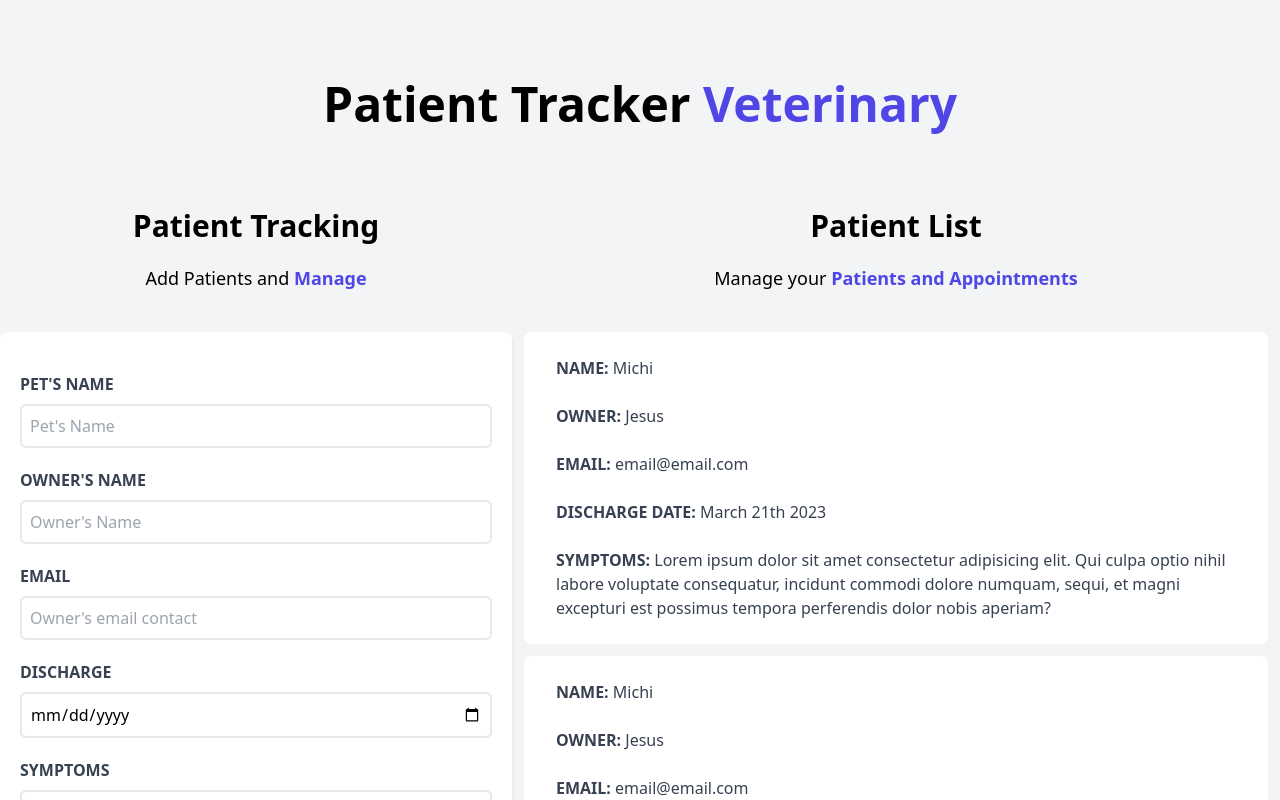
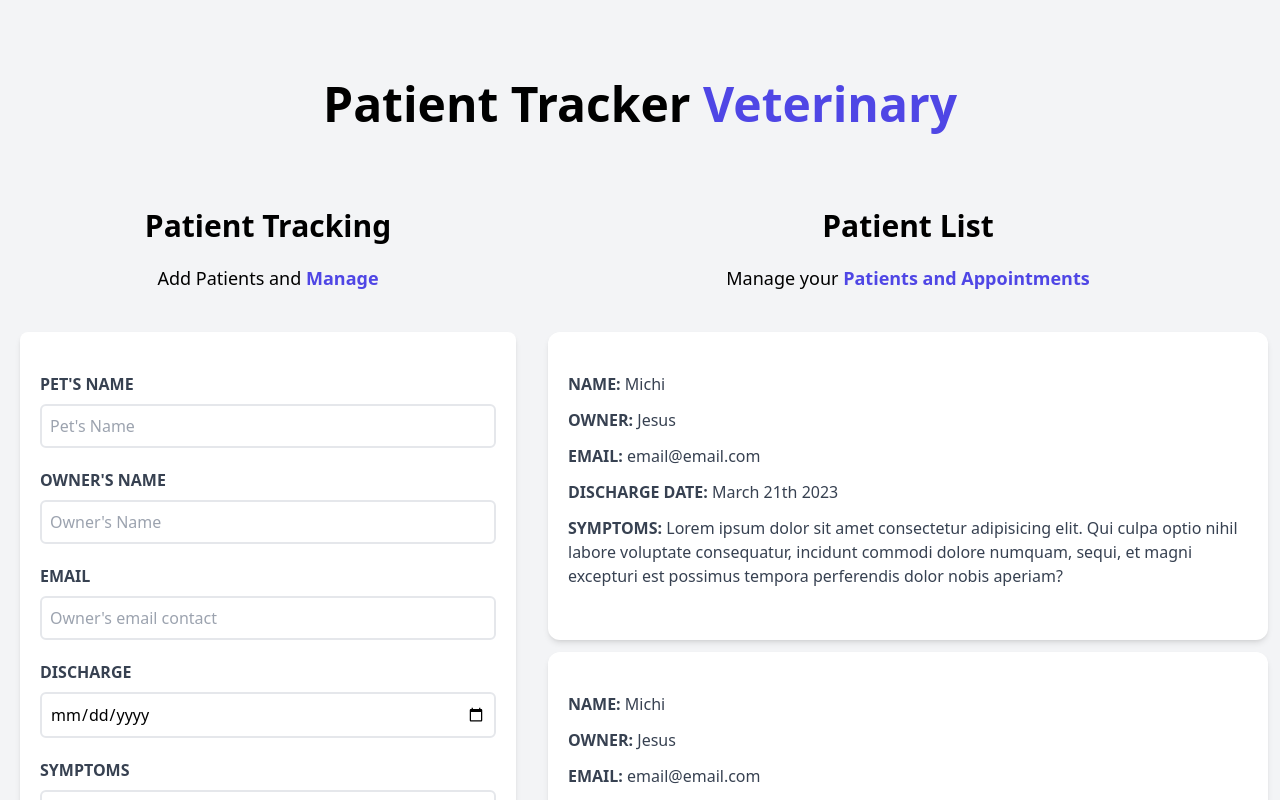
Before and after one commit to JesusLopz/react-course-juan, a React (Vite) app in the folder appointment-react/: page / in a window 1280 px wide. Shown: the top 800 px of the page. Built offline with nearby package versions, Linux system fonts and the light colour scheme.

Commit message:
modify card patient

```diff
--- a/appointment-react/src/components/Form.jsx
+++ b/appointment-react/src/components/Form.jsx
@@ -1,6 +1,6 @@
 const Form = () => {
   return (
-    <div className="md:w-1/2 lg:w-2/5">
+    <div className="md:w-1/2 lg:w-2/5 mx-5">
       <h2 className="font-black text-3xl text-center">Patient Tracking</h2>
 
       <p className="mt-5 text-lg text-center mb-10">
--- a/appointment-react/src/components/Patient.jsx
+++ b/appointment-react/src/components/Patient.jsx
@@ -1,19 +1,19 @@
 const Patient = () => {
     return(
-        <div className="bg-white m-3 rounded-lg p-3">
-            <p className="px-5 py-3  uppercase text-gray-700 font-bold">Name: {""}
+        <div className="bg-white m-3 rounded-xl shadow-md px-5 py-10">
+            <p className="mb-3 uppercase text-gray-700 font-bold">Name: {""}
                 <span className="font-normal normal-case">Michi</span>
             </p>
-            <p className="px-5 py-3  uppercase text-gray-700 font-bold">Owner: {""}
+            <p className="mb-3 uppercase text-gray-700 font-bold">Owner: {""}
                 <span className="font-normal normal-case">Jesus</span>
             </p>
-            <p className="px-5 py-3  uppercase text-gray-700 font-bold">Email: {""}
+            <p className="mb-3 uppercase text-gray-700 font-bold">Email: {""}
                 <span className="font-normal normal-case">email@email.com</span>
             </p>
-            <p className="px-5 py-3  uppercase text-gray-700 font-bold">Discharge date: {""}
+            <p className="mb-3 uppercase text-gray-700 font-bold">Discharge date: {""}
                 <span className="font-normal normal-case">March 21th 2023</span>
             </p>
-            <p className="px-5 py-3  uppercase text-gray-700 font-bold">Symptoms: {""}
+            <p className="mb-3 uppercase text-gray-700 font-bold">Symptoms: {""}
                 <span className="font-normal normal-case">Lorem ipsum dolor sit amet consectetur adipisicing elit. Qui culpa optio nihil labore voluptate consequatur, incidunt commodi dolore numquam, sequi, et magni excepturi est possimus tempora perferendis dolor nobis aperiam?</span>
             </p>
         </div>
--- a/appointment-react/src/components/PatientList.jsx
+++ b/appointment-react/src/components/PatientList.jsx
@@ -2,7 +2,7 @@ import Patient from "./Patient.jsx"
 
 const PatientList = () => {
     return(
-        <div className="md:w-1/2 lg:w-3/5">
+        <div className="md:w-1/2 lg:w-3/5 md:h-screen overflow-y-scroll">
             <h2 className="font-black text-3xl text-center">Patient List</h2>
             <p className="text-lg text-center mt-5 mb-10">Manage your <span className="text-indigo-600 font-bold">Patients and Appointments</span></p>
 
```
